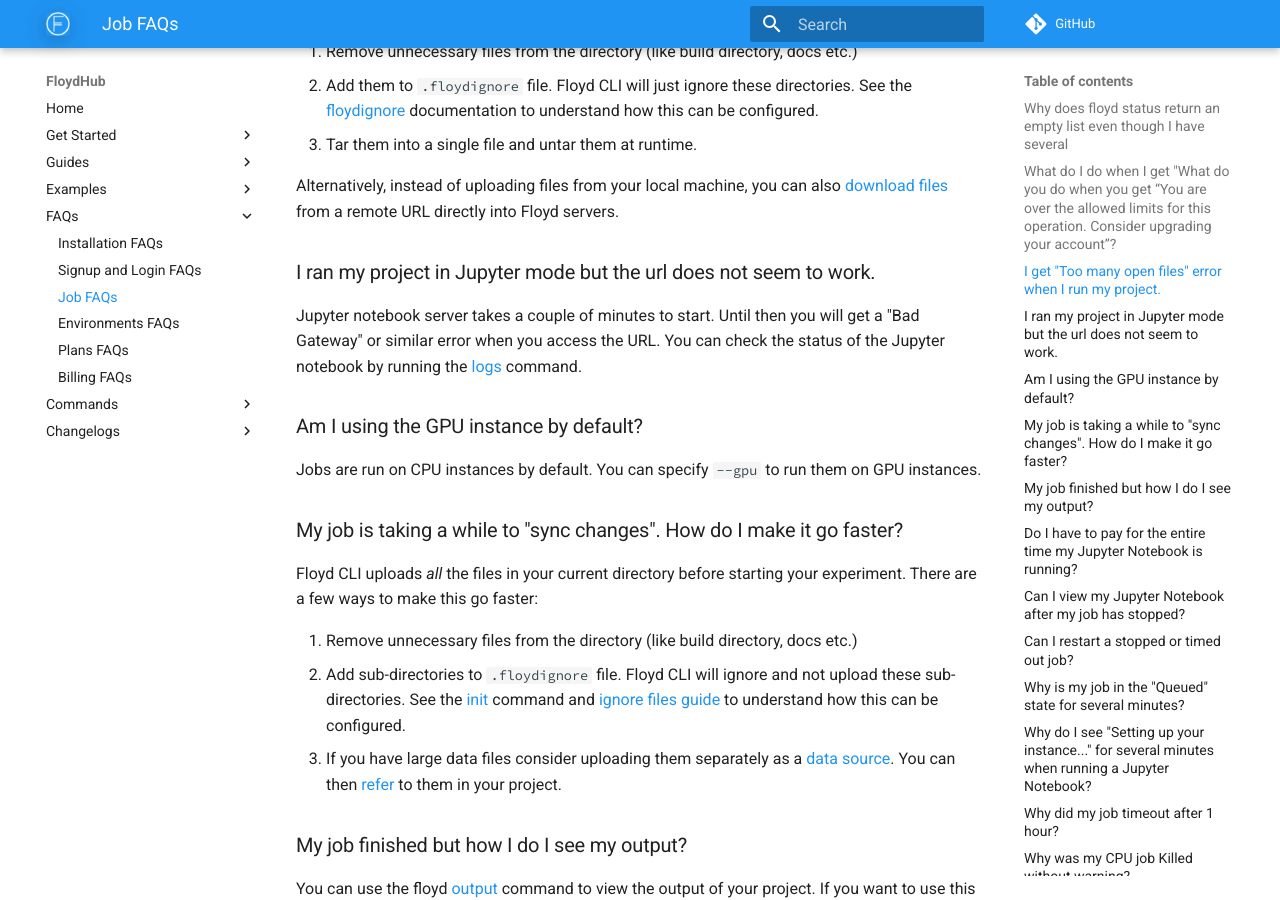
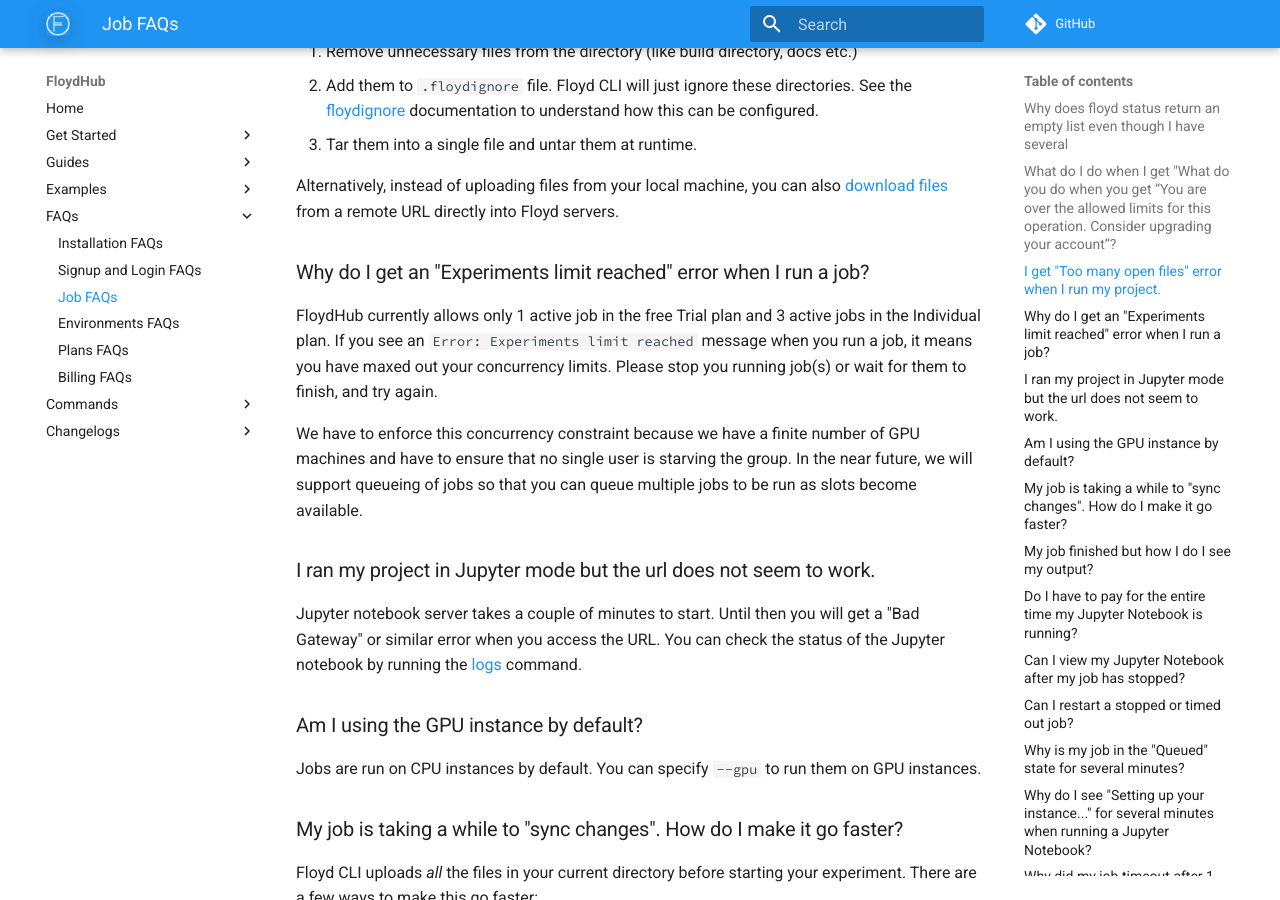
Before and after one commit to floydhub/floyd-docs, an MkDocs documentation site: the page built from docs/faqs/job.md, in a window 1280 px wide and 900 px high, scrolled down 651 px. Built offline with MkDocs 1.6.1 and Material for MkDocs 9.7.7, drawn with Linux system fonts in a browser that asks for light colours; comment, search, counter and statistics services are not loaded; old or Windows-style settings are respelled for this version of MkDocs.

Commit message:
Experiments limit reached FAQ

```diff
--- a/docs/faqs/job.md
+++ b/docs/faqs/job.md
@@ -29,6 +29,14 @@
 [download files](../guides/download_dataset) from a remote URL
 directly into Floyd servers.
 
+
+### Why do I get an "Experiments limit reached" error when I run a job?
+
+FloydHub currently allows only 1 active job in the free Trial plan and 3 active jobs in the Individual plan.
+If you see an `Error: Experiments limit reached` message when you run a job, it means you have maxed out your
+concurrency limits. Please stop you running job(s) or wait for them to finish, and try again.
+
+We have to enforce this concurrency constraint because we have a finite number of GPU machines and have to ensure that no single user is starving the group. In the near future, we will support queueing of jobs so that you can queue multiple jobs to be run as slots become available.
 
 ### I ran my project in Jupyter mode but the url does not seem to work.
 
```
